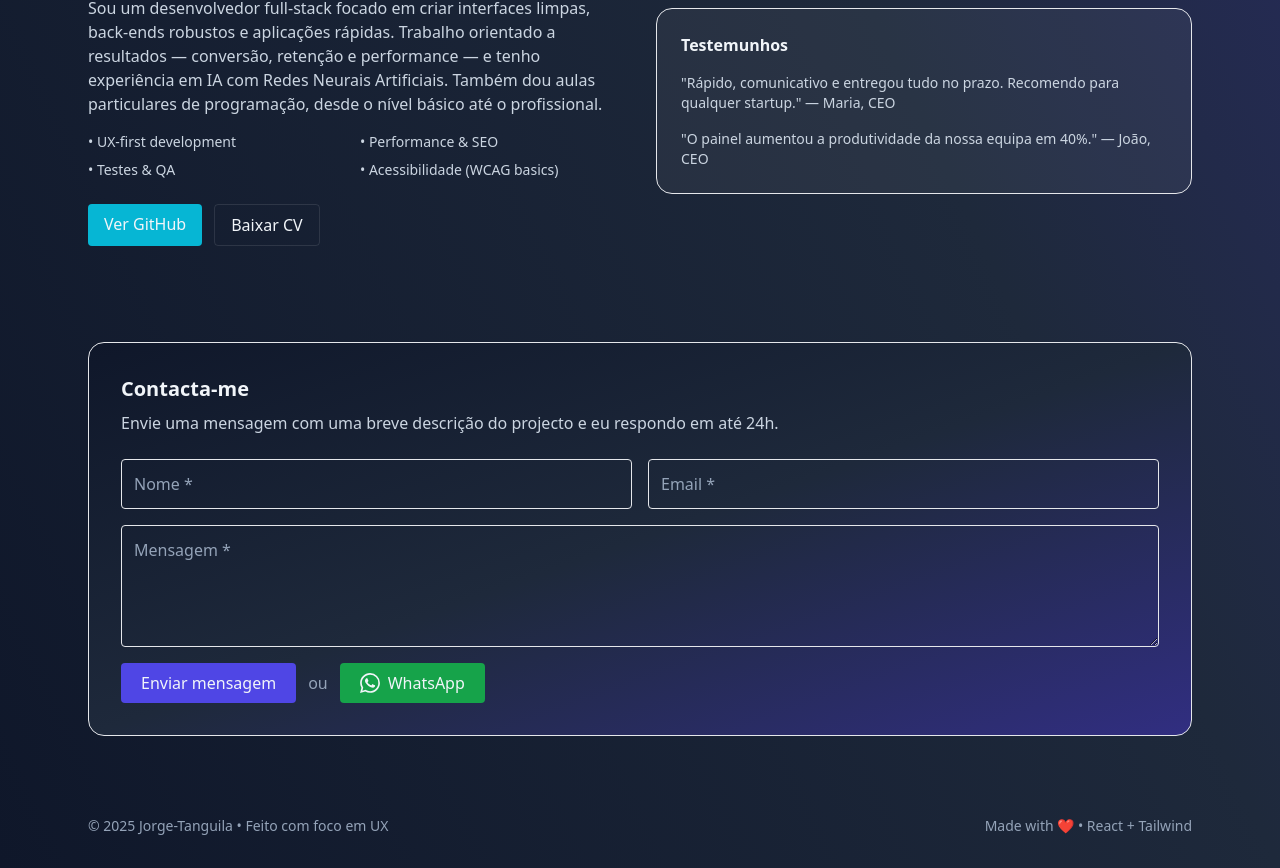
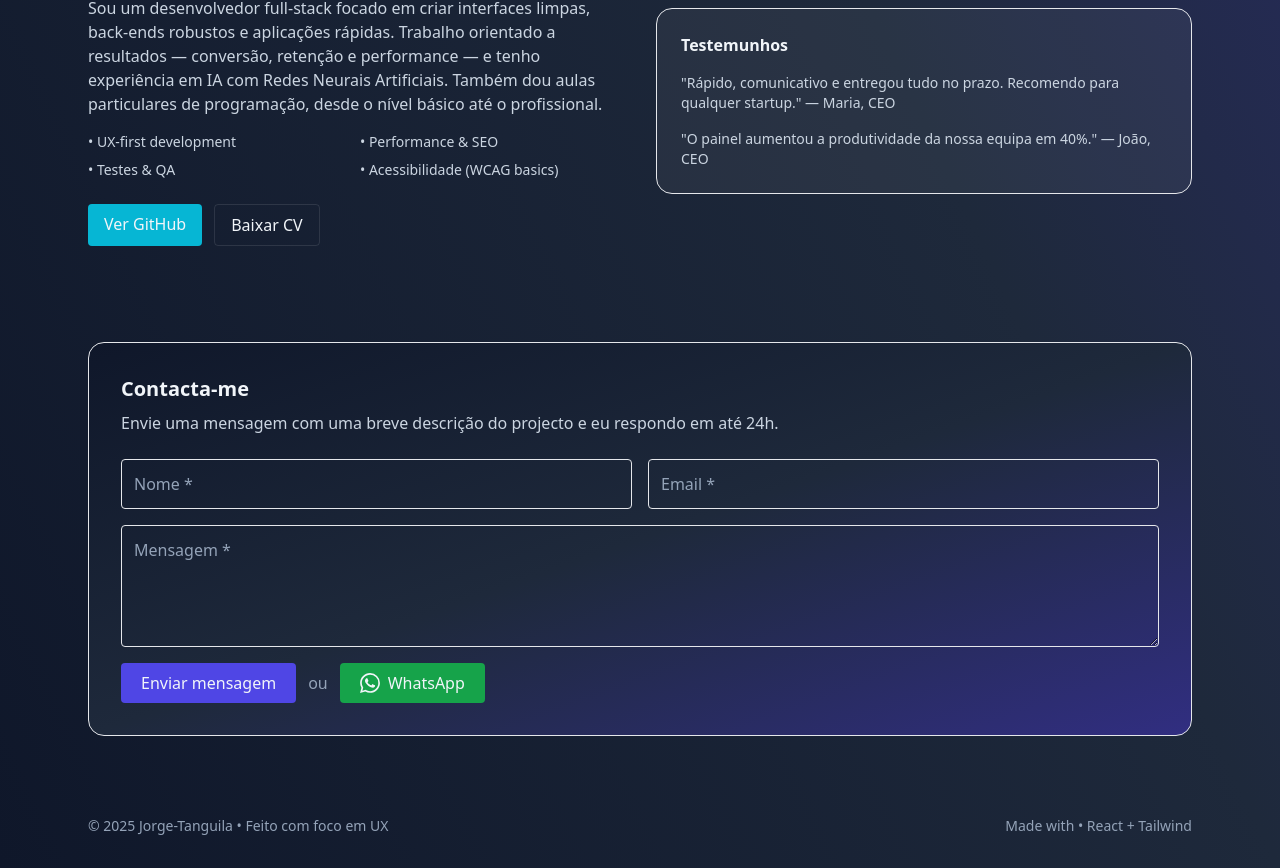
Before and after one commit to Jorge-Tanguila/projeto, a React (Vite) app in the folder Frontend/: page / in a window 1280 px wide. Shown: the part 1820-2688 px from the top of the page. Built offline with nearby package versions, Linux system fonts and the light colour scheme.

Commit message:
removi aquele coração

```diff
--- a/Frontend/src/pages/Home.jsx
+++ b/Frontend/src/pages/Home.jsx
@@ -336,7 +336,7 @@ export default function PremiumPortfolio() {
       {/* FOOTER */}
       <footer className="max-w-6xl mx-auto px-6 py-8 text-slate-400 text-sm flex flex-col md:flex-row items-center justify-between">
         <div>© {new Date().getFullYear()} Jorge-Tanguila • Feito com foco em UX</div>
-        <div className="mt-4 md:mt-0">Made with ❤️ • React + Tailwind</div>
+        <div className="mt-4 md:mt-0">Made with  • React + Tailwind</div>
       </footer>
 
     </div>
```
